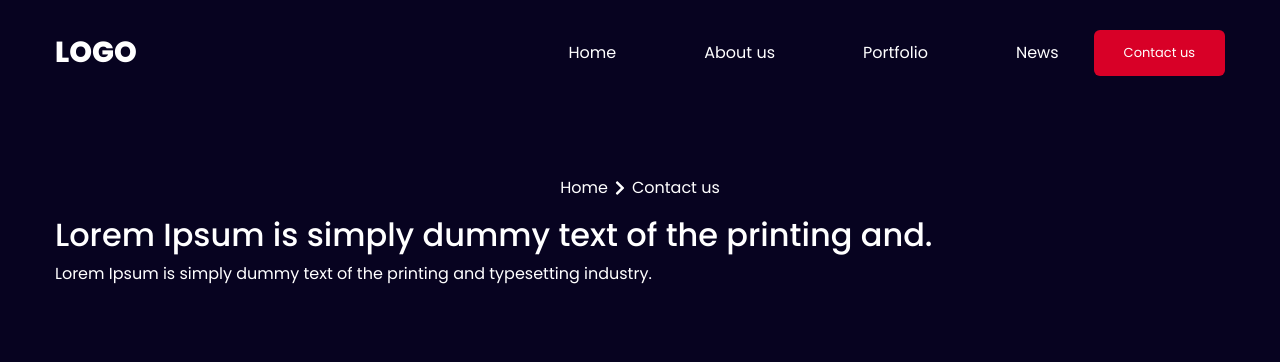
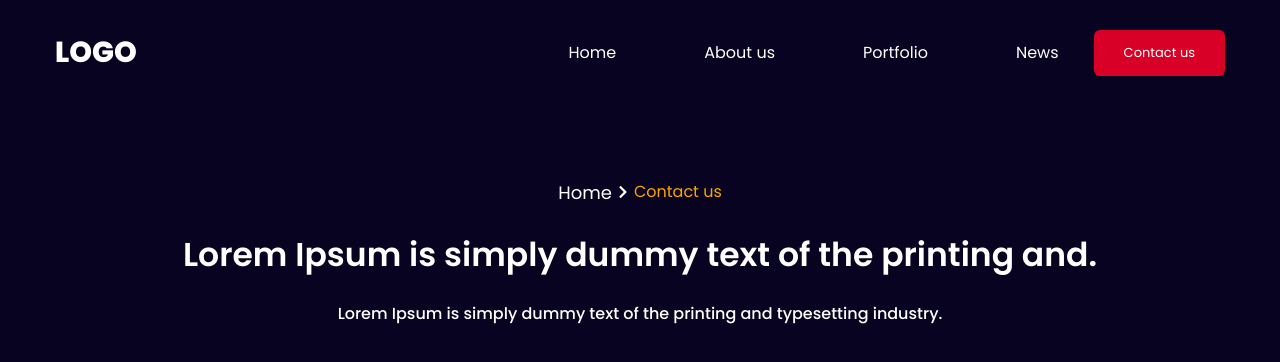
Before and after one commit to Bakha022/Gaming-Website, a React (Vite) app: page /contact in a window 1280 px wide. Shown: the top 362 px of the page. Built offline with nearby package versions, Linux system fonts and the light colour scheme.

Commit message:
contacts change titles

```diff
--- a/package.json
+++ b/package.json
@@ -14,11 +14,13 @@
     "@fortawesome/free-solid-svg-icons": "^6.5.2",
     "@fortawesome/react-fontawesome": "^0.2.2",
     "bootstrap": "^5.3.3",
+    "d3-geo": "^3.1.1",
     "react": "^18.3.1",
     "react-bootstrap": "^2.10.3",
     "react-dom": "^18.3.1",
     "react-icons": "^5.2.1",
     "react-router-dom": "^6.24.0",
+    "react-simple-maps": "^3.0.0",
     "react-slick": "^0.30.2",
     "slick-carousel": "^1.8.1"
   },
--- a/src/components/contact/ContactTextsComponent.jsx
+++ b/src/components/contact/ContactTextsComponent.jsx
@@ -1,23 +1,23 @@
 import React, { Component } from 'react'
 
-import { FaChevronRight } from "react-icons/fa";
+import { FaChevronRight } from "react-icons/fa"
 
 
-import './ContactTextsComponent.module.css'
+import style from './ContactTextsComponent.module.css'
 
 export default class ContactTextsComponent extends Component {
 	render() {
 		return (
-			<div className="container text-white">
+			<div className="container">
 				<div className='d-flex  justify-content-center'>
-				<p className='first-text  d-flex  align-items-center gap-1 aligin-center ustify-content-center'>
-						<span className='location-head'>Home</span>
-						<FaChevronRight size={16} />
-						<span className='location-main'>Contact us</span>
-				</p>
+					<p className='first-text  d-flex  align-items-center gap-1 aligin-center ustify-content-center'>
+						<span className={style['location-head']}>Home</span>
+						<FaChevronRight className='text-white' size={14} />
+						<span className={style['location-main']}>Contact us</span>
+					</p>
 				</div>
-				<h2>Lorem Ipsum is simply dummy text of the printing and.</h2>
-				<p className='second-text'>
+				<h2 className={style['contact-title']}>Lorem Ipsum is simply dummy text of the printing and.</h2>
+				<p className={style['second-text']}>
 					Lorem Ipsum is simply dummy text of the printing and typesetting industry.
 				</p>
 			</div>
--- a/src/components/contact/ContactTextsComponent.module.css
+++ b/src/components/contact/ContactTextsComponent.module.css
@@ -1,7 +1,32 @@
 .location-head {
 	font-family: Poppins;
-	font-size: 16px;
+	font-size: 18px;
 	font-weight: 400;
 	line-height: 33.36px;
+	color: white;
+}
 
+
+.location-main {
+	color: orange;
 }
+
+.contact-title {
+	font-family: Poppins;
+	font-size: 33px;
+	font-weight: 600;
+	line-height: 59.56px;
+	text-align: center;
+	color: white;
+	margin-bottom: 15px;
+}
+
+
+.second-text {
+	font-family: Poppins;
+font-size: 16px;
+font-weight: 500;
+line-height: 30px;
+text-align: center;
+color: white;
+}
```
Also changed, not shown: 1 other file (tests, documents, lock files or other folders).
